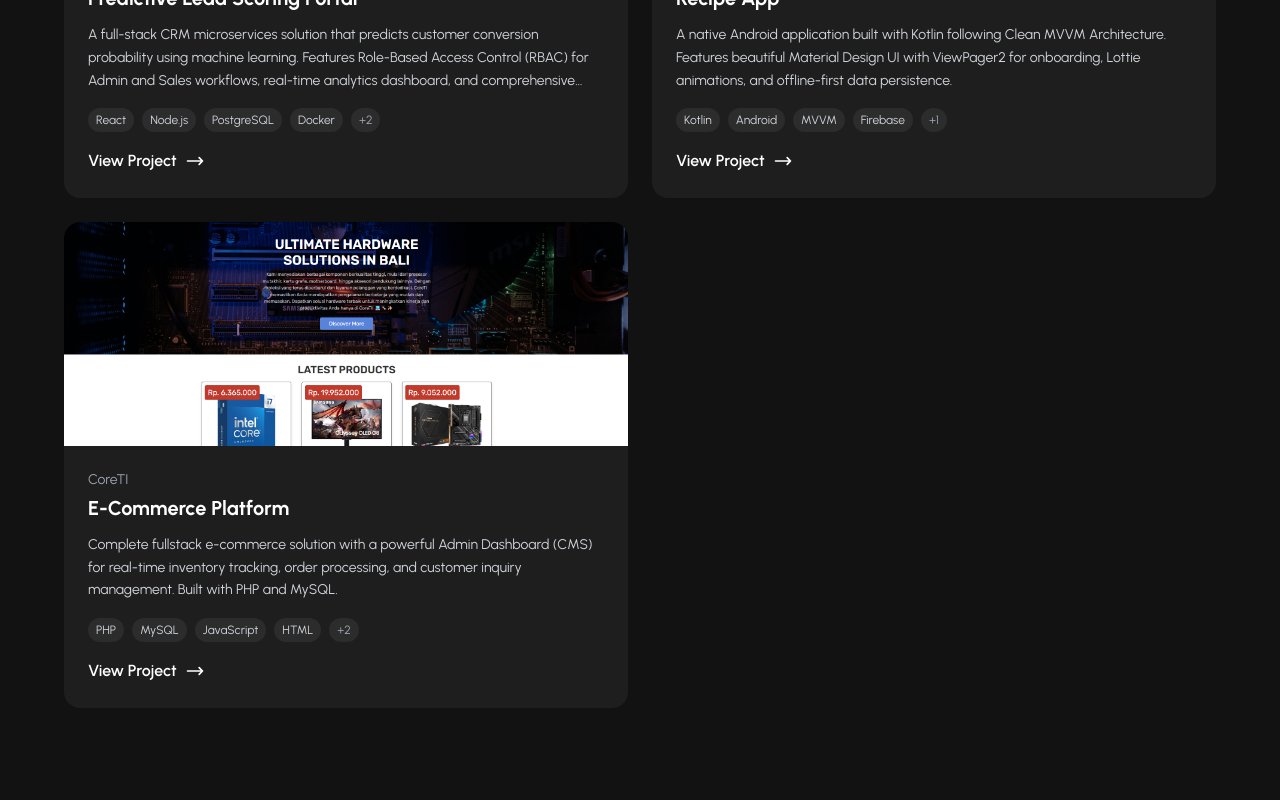
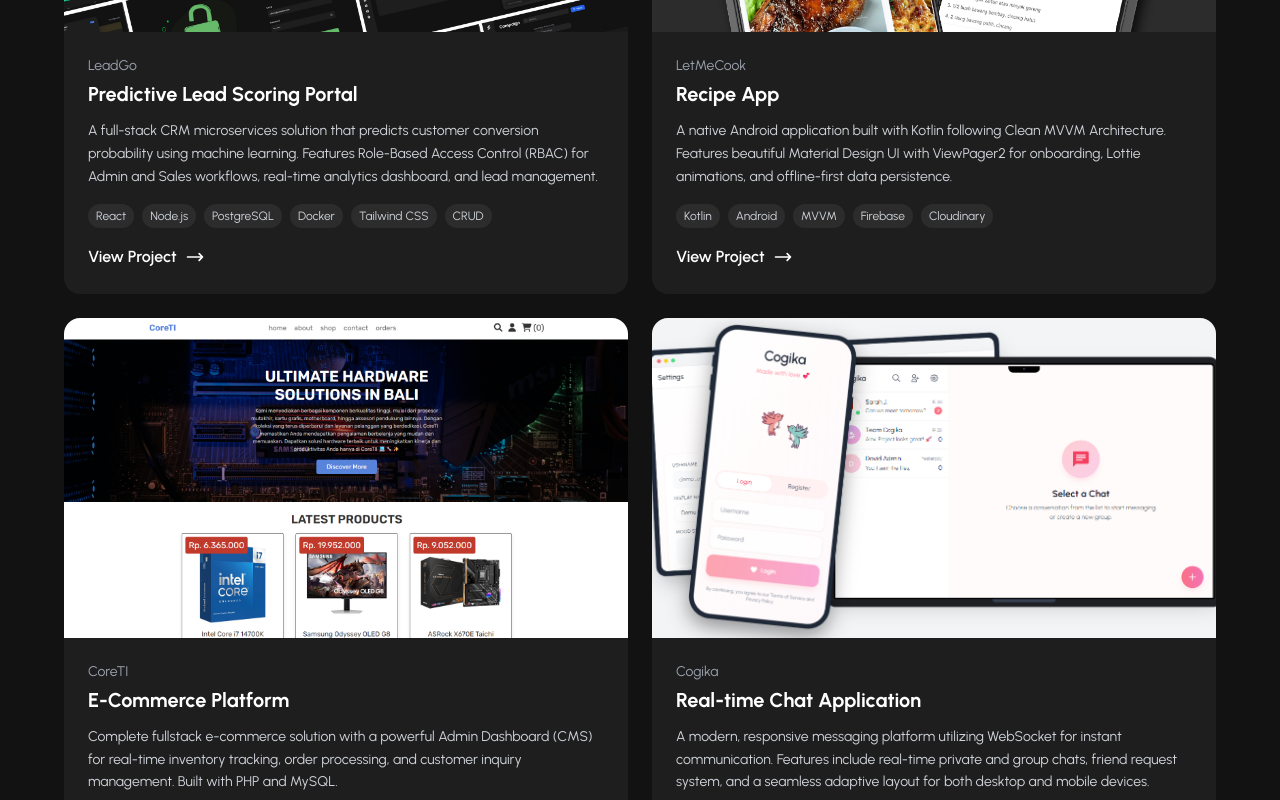
Before and after one commit to yudnata/portofolio-yudnata, a React (Vite) app: page / in a window 1280 px wide. Shown: the part 2080-2880 px from the top of the page. Built offline with nearby package versions, Linux system fonts and the light colour scheme.

Commit message:
update more project

```diff
--- a/src/components/Projects.tsx
+++ b/src/components/Projects.tsx
@@ -2,6 +2,7 @@
 import LeadGoImage from '../assets/project/LeadGo.png';
 import LetMeCookImage from '../assets/project/LetMeCook.png';
 import CoreTIImage from '../assets/project/CoreTI.png';
+import CogikaImage from '../assets/project/cogika.png'
 
 const projects: Project[] = [
   {
@@ -9,7 +10,7 @@
     title: 'Predictive Lead Scoring Portal',
     appName: 'LeadGo',
     description:
-      'A full-stack CRM microservices solution that predicts customer conversion probability using machine learning. Features Role-Based Access Control (RBAC) for Admin and Sales workflows, real-time analytics dashboard, and comprehensive lead management.',
+      'A full-stack CRM microservices solution that predicts customer conversion probability using machine learning. Features Role-Based Access Control (RBAC) for Admin and Sales workflows, real-time analytics dashboard, and lead management.',
     tags: ['React', 'Node.js', 'PostgreSQL', 'Docker', 'Tailwind CSS', 'CRUD'],
     image: LeadGoImage,
     link: 'https://github.com/yudnata/predictive-lead-scoring-portal',
@@ -33,6 +34,16 @@
     tags: ['PHP', 'MySQL', 'JavaScript', 'HTML', 'CSS', 'CRUD'],
     image: CoreTIImage,
     link: 'https://github.com/yudnata/CoreTI',
+  },
+  {
+    id: 4,
+    title: 'Real-time Chat Application',
+    appName: 'Cogika',
+    description:
+      'A modern, responsive messaging platform utilizing WebSocket for instant communication. Features include real-time private and group chats, friend request system, and a seamless adaptive layout for both desktop and mobile devices.',
+    tags: ['React', 'TypeScript', 'Node.js', 'Socket.IO', 'PostgreSQL', 'Tailwind CSS'],
+    image: CogikaImage, // Pastikan variable image ini sudah di-import
+    link: 'https://github.com/yudnata/cogika',
   },
 ];
 
@@ -66,7 +77,7 @@
           {projects.map((project, index) => (
             <article
               key={project.id}
-              className="animate-on-scroll project-card group flex flex-col rounded-2xl overflow-hidden hover:transform hover:scale-[1.02] transition-all duration-300"
+              className="animate-on-scroll project-card group flex flex-col rounded-2xl overflow-hidden hover:transform hover:scale-[1.05] transition-all duration-600"
               style={{
                 backgroundColor: '#1E1E1E',
                 transitionDelay: `${(index + 1) * 0.1}s`,
@@ -74,13 +85,13 @@
               role="listitem"
             >
               <figure
-                className="h-48 md:h-56 overflow-hidden"
+                className="h-64 md:h-80 overflow-hidden"
                 style={{ backgroundColor: '#2C2C2C' }}
               >
                 <img
                   src={project.image}
                   alt={`Screenshot of ${project.appName} project`}
-                  className="w-full h-full object-cover transition-transform duration-500 group-hover:scale-110"
+                  className="w-full h-full object-cover transition-transform duration-500"
                   loading="lazy"
                 />
               </figure>
@@ -94,7 +105,7 @@
                   className="flex flex-wrap gap-2 mb-4"
                   aria-label="Technologies used"
                 >
-                  {project.tags.slice(0, 4).map((tag) => (
+                  {project.tags.slice(0, 10).map((tag) => (
                     <li
                       key={tag}
                       className="px-2 py-1 text-xs rounded-full text-gray-300"
@@ -103,12 +114,12 @@
                       {tag}
                     </li>
                   ))}
-                  {project.tags.length > 4 && (
+                  {project.tags.length > 10 && (
                     <li
                       className="px-2 py-1 text-xs rounded-full text-gray-400"
                       style={{ backgroundColor: '#2C2C2C' }}
                     >
-                      +{project.tags.length - 4}
+                      +{project.tags.length - 10}
                     </li>
                   )}
                 </ul>
```
Also changed, not shown: src/assets/project/cogika.png (added).
